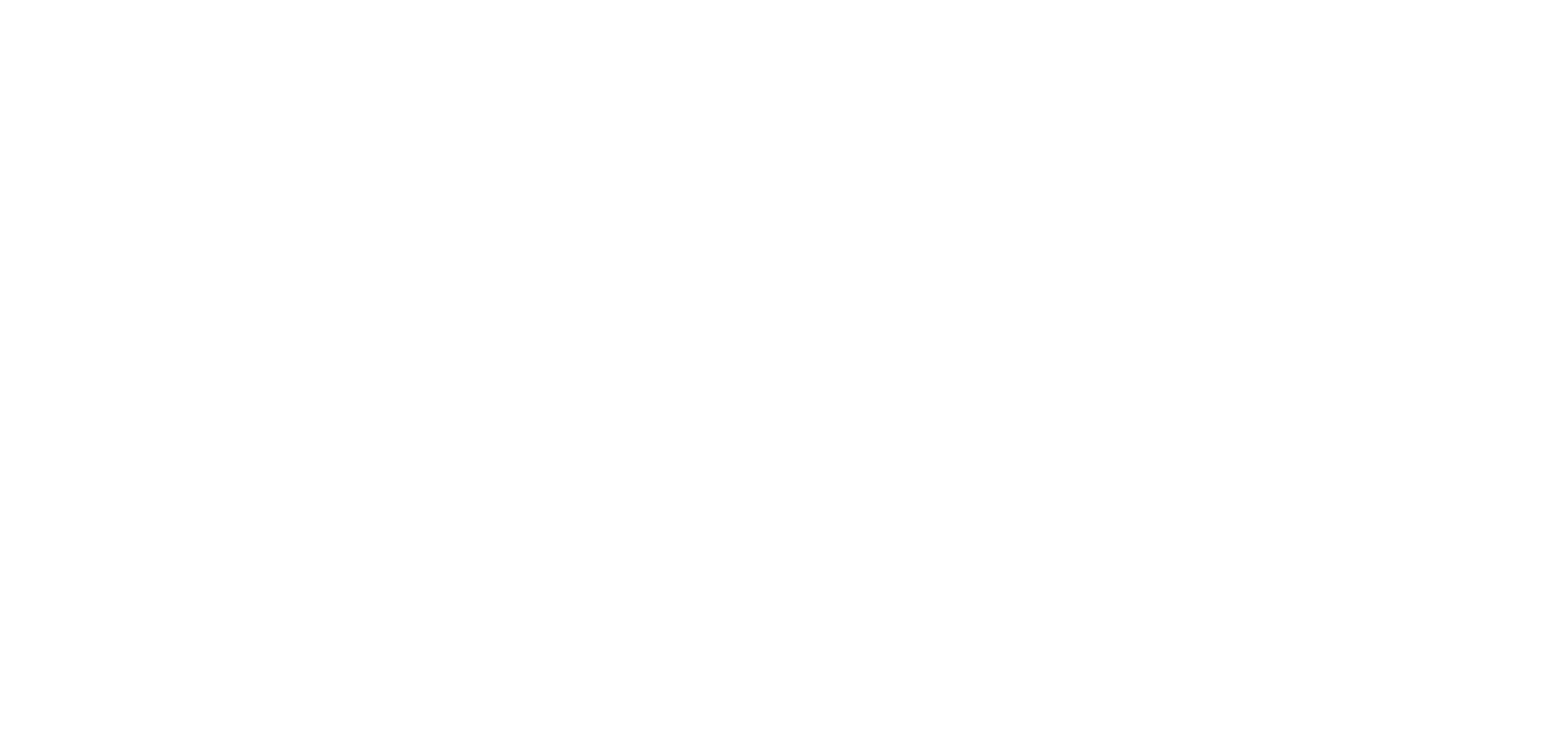
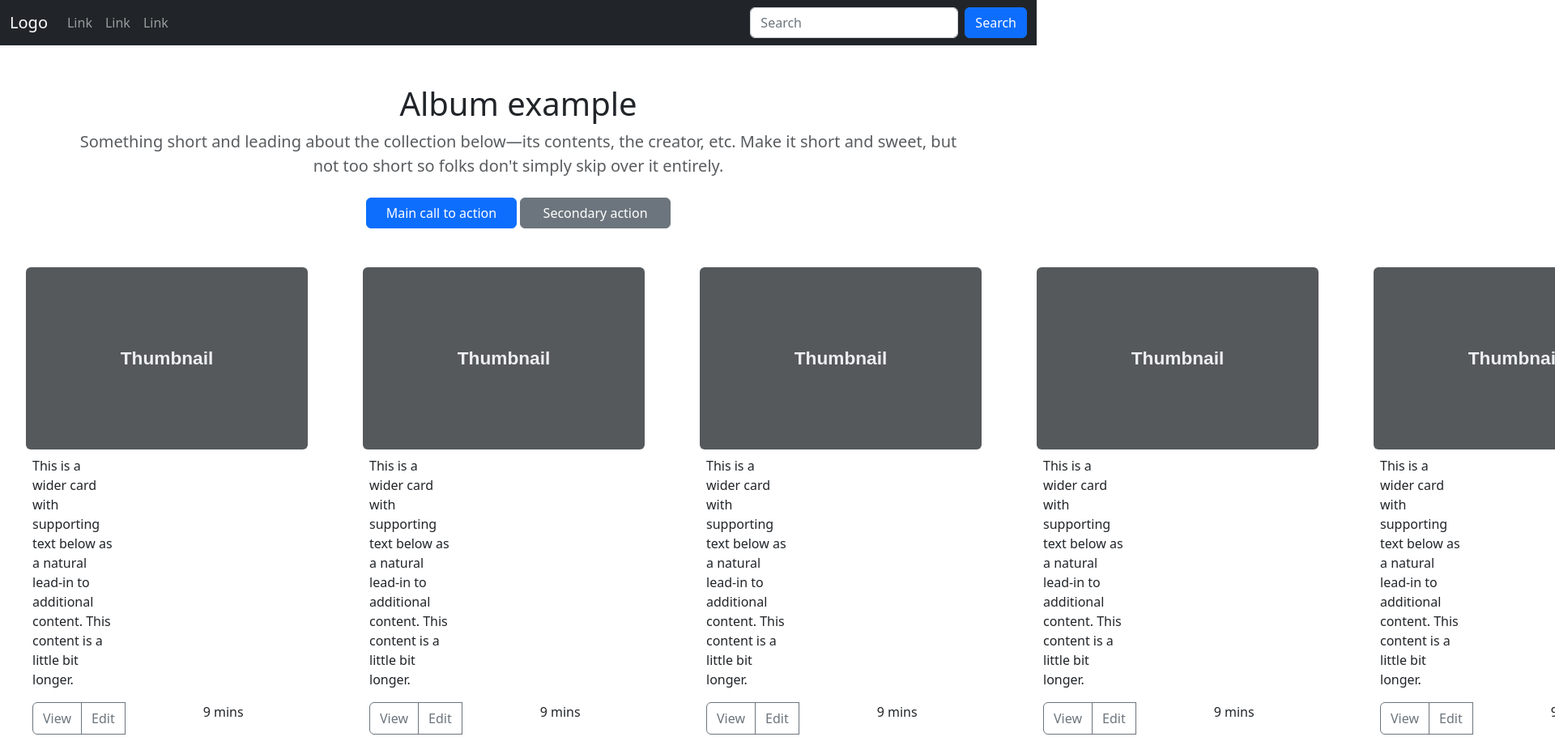
Before and after one commit to umarofz/bootstrap-h-w, a plain HTML site: page index.html in a window 1280 px wide. Shown: the top 931 px of the page at 81% size, 1920 px wide, since content can reach past the window. Before the commit the page ends 800 px from the top, so only its background shows below. Drawn offline with Linux system fonts and the light colour scheme.

Commit message:
End section card

```diff
--- a/index.html
+++ b/index.html
@@ -8,17 +8,147 @@
   <title>Document</title>
 </head>
 <body>
-  <header class="header">
-    <div class="container">
-      <div class="header__container"></div>
-    </div>
+  <header class="header mb-5">
+    <nav class="navbar navbar-expand-sm navbar-dark bg-dark">
+      <div class="container-fluid">
+        <a class="navbar-brand" href="javascript:void(0)">Logo</a>
+        <button class="navbar-toggler" type="button" data-bs-toggle="collapse" data-bs-target="#mynavbar">
+          <span class="navbar-toggler-icon"></span>
+        </button>
+        <div class="collapse navbar-collapse" id="mynavbar">
+          <ul class="navbar-nav me-auto">
+            <li class="nav-item">
+              <a class="nav-link" href="javascript:void(0)">Link</a>
+            </li>
+            <li class="nav-item">
+              <a class="nav-link" href="javascript:void(0)">Link</a>
+            </li>
+            <li class="nav-item">
+              <a class="nav-link" href="javascript:void(0)">Link</a>
+            </li>
+          </ul>
+          <form class="d-flex">
+            <input class="form-control me-2" type="text" placeholder="Search">
+            <button class="btn btn-primary" type="button">Search</button>
+          </form>
+        </div>
+      </div>
+    </nav>
   </header>
 
   <main class="main">
     <section class="hero">
       <div class="container">
-        <div class="hero__container"></div>
+        <h2 class="display-6 text-center">Album example</h2>
+
+        <p class="text-center text-muted lead mb-4">Something short and leading about the collection below—its contents, the creator, etc. Make it short and sweet, but not too short so folks don't simply skip over it entirely.</p>
+
+        <h6 class="text-center mb-5">
+          <button class="col-2 btn btn-primary">Main call to action</button>
+          <button class="col-2 btn btn-secondary">Secondary action</button>
+        </h6>
       </div>
+    </section>
+
+    <section class="thumbnail">
+      <ul class="list-group-numbered d-flex flex-xxl-wrap">
+        <li class="item box-shadow col-4">
+          <img class="rounded" src="./images/thumbnail.svg" alt="thumbnail">
+
+          <div class="wrapper p-2">
+            <div class="text-wrapper">
+              <p class="card-text w-25 mb-3">This is a wider card with supporting text below as a natural lead-in to additional content. This content is a little bit longer.</p>
+            </div>
+
+            <div class="btn-group">
+              <button class="btn btn-outline-secondary">View</button>
+              <button class="btn btn-outline-secondary me-5">Edit</button>
+              <p class="text ms-md-5">9 mins</p>
+            </div>
+
+          </div>
+        </li>
+        <li class="item box-shadow col-4">
+          <img class="rounded" src="./images/thumbnail.svg" alt="thumbnail">
+
+          <div class="wrapper p-2">
+            <div class="text-wrapper">
+              <p class="card-text w-25 mb-3">This is a wider card with supporting text below as a natural lead-in to additional content. This content is a little bit longer.</p>
+            </div>
+
+            <div class="btn-group">
+              <button class="btn btn-outline-secondary">View</button>
+              <button class="btn btn-outline-secondary me-5">Edit</button>
+              <p class="text ms-md-5">9 mins</p>
+            </div>
+
+          </div>
+        </li>
+        <li class="item box-shadow col-4">
+          <img class="rounded" src="./images/thumbnail.svg" alt="thumbnail">
+
+          <div class="wrapper p-2">
+            <div class="text-wrapper">
+              <p class="card-text w-25 mb-3">This is a wider card with supporting text below as a natural lead-in to additional content. This content is a little bit longer.</p>
+            </div>
+
+            <div class="btn-group">
+              <button class="btn btn-outline-secondary">View</button>
+              <button class="btn btn-outline-secondary me-5">Edit</button>
+              <p class="text ms-md-5">9 mins</p>
+            </div>
+
+          </div>
+        </li>
+        <li class="item box-shadow col-4">
+          <img class="rounded" src="./images/thumbnail.svg" alt="thumbnail">
+
+          <div class="wrapper p-2">
+            <div class="text-wrapper">
+              <p class="card-text w-25 mb-3">This is a wider card with supporting text below as a natural lead-in to additional content. This content is a little bit longer.</p>
+            </div>
+
+            <div class="btn-group">
+              <button class="btn btn-outline-secondary">View</button>
+              <button class="btn btn-outline-secondary me-5">Edit</button>
+              <p class="text ms-md-5">9 mins</p>
+            </div>
+
+          </div>
+        </li>
+        <li class="item box-shadow col-4">
+          <img class="rounded" src="./images/thumbnail.svg" alt="thumbnail">
+
+          <div class="wrapper p-2">
+            <div class="text-wrapper">
+              <p class="card-text w-25 mb-3">This is a wider card with supporting text below as a natural lead-in to additional content. This content is a little bit longer.</p>
+            </div>
+
+            <div class="btn-group">
+              <button class="btn btn-outline-secondary">View</button>
+              <button class="btn btn-outline-secondary me-5">Edit</button>
+              <p class="text ms-md-5">9 mins</p>
+            </div>
+
+          </div>
+        </li>
+        <li class="item box-shadow col-4">
+          <img class="rounded" src="./images/thumbnail.svg" alt="thumbnail">
+
+          <div class="wrapper p-2">
+            <div class="text-wrapper">
+              <p class="card-text w-25 mb-3">This is a wider card with supporting text below as a natural lead-in to additional content. This content is a little bit longer.</p>
+            </div>
+
+            <div class="btn-group">
+              <button class="btn btn-outline-secondary">View</button>
+              <button class="btn btn-outline-secondary me-5">Edit</button>
+              <p class="text ms-md-5">9 mins</p>
+            </div>
+
+          </div>
+        </li>
+      </ul>
     </section>
   </main>
 
```
Also changed, not shown: images/thumbnail.svg (added).
